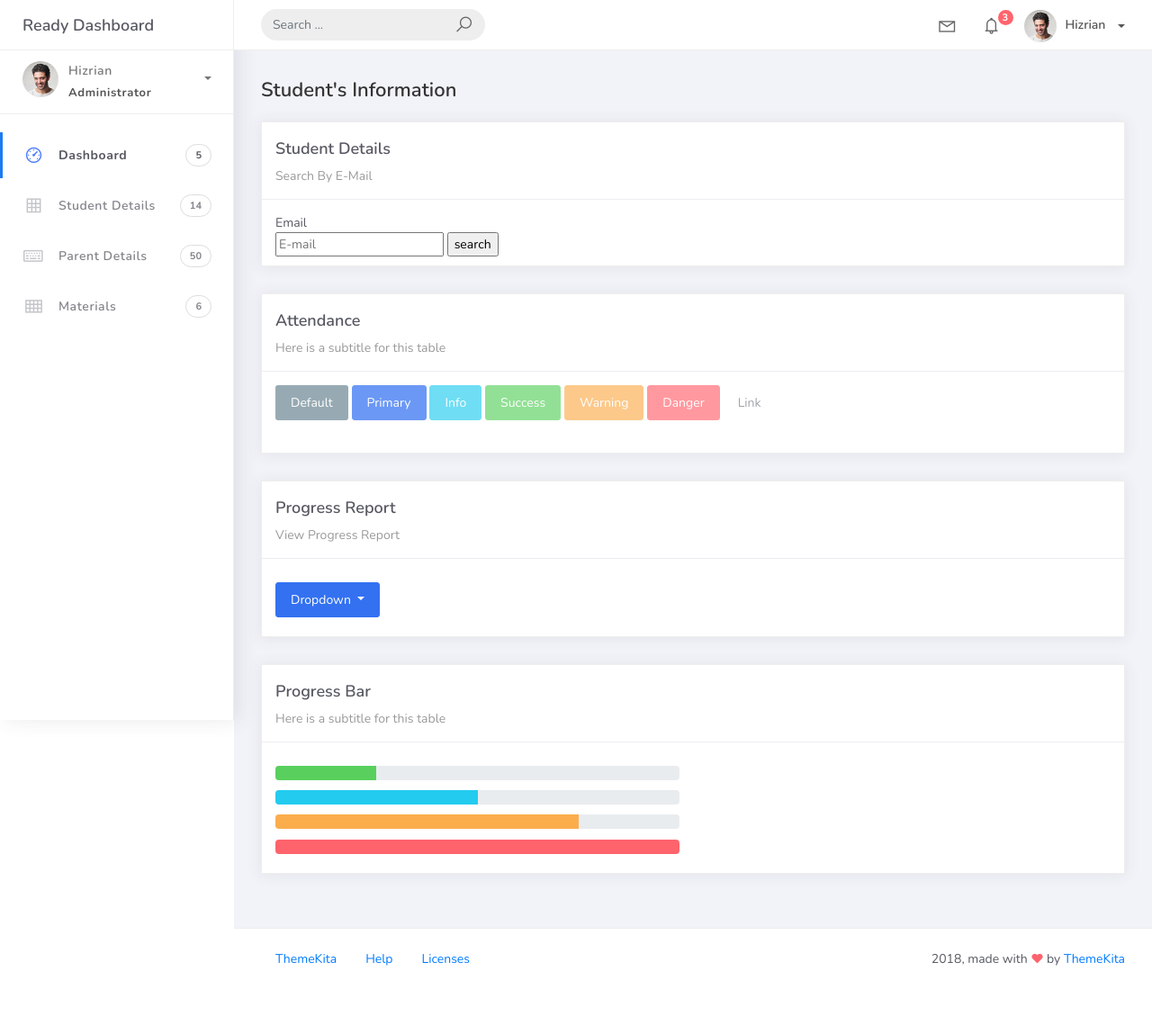
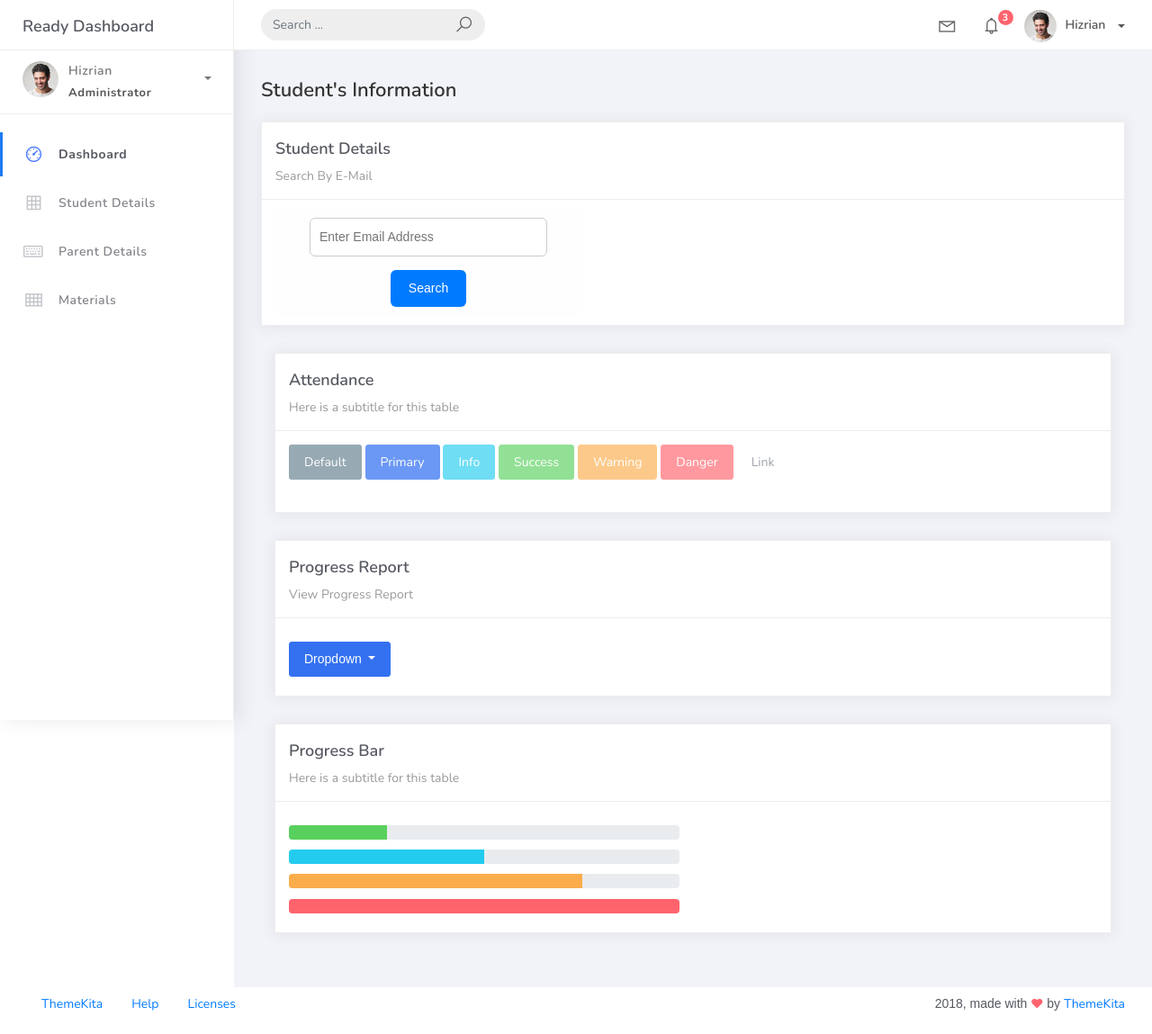
Before and after one commit to Sathvidhu/Mini-Project, a PHP site: page /student.php in a window 1280 px wide. Shown: the whole page at 90% size. Before the commit the page ends 1073 px from the top, so only its background shows below. Run offline with PHP 8.4, Linux system fonts and the light colour scheme; some libraries are stand-ins or nearby versions.

Commit message:
fix : changed student details viewing

```diff
--- a/admin/student.php
+++ b/admin/student.php
@@ -9,6 +9,110 @@
 	<link rel="stylesheet" href="assets/css/ready.css">
 	<link rel="stylesheet" href="assets/css/demo.css">
 	 <script src="https://cdn.jsdelivr.net/npm/sweetalert2@11"></script>
+	 <style>
+        body {
+            font-family: Arial, sans-serif;
+        }
+
+        .search-container {
+            margin: 10px ;
+            width: 350px;
+            padding: 10px;
+            background-color: #fffefeff;
+            border-radius: 10px;
+
+            text-align: center;
+        }
+
+        .search-container h2 {
+            margin-bottom: 20px;
+            color: #333;
+        }
+
+        .search-container input[type="email"] {
+            width: 80%;
+            padding: 10px;
+            margin-bottom: 15px;
+            border: 1px solid #ccc;
+            border-radius: 6px;
+            font-size: 14px;
+        }
+
+        .search-container input[type="submit"] {
+            padding: 10px 20px;
+            background-color: #007BFF;
+            color: white;
+            border: none;
+            border-radius: 6px;
+            cursor: pointer;
+            font-size: 14px;
+            transition: background-color 0.3s ease;
+        }
+
+        .search-container input[type="submit"]:hover {
+            background-color: #0056b3;
+        }
+    </style>
+	<style>
+    /* Style only the table with class 'student-table' */
+    table.student-table {
+        width: 90%;
+        margin: 30px auto;
+        border-collapse: collapse;
+        background-color: #fff;
+        border-radius: 10px;
+        overflow: hidden;
+        font-family: Arial, sans-serif;
+        box-shadow: 0 0 10px rgba(0, 0, 0, 0.1);
+    }
+
+    table.student-table th {
+        background-color: #323b2eff;
+        color: #fff;
+        padding: 12px;
+        font-size: 16px;
+        text-align: center;
+    }
+
+    table.student-table td {
+        padding: 10px 12px;
+        text-align: center;
+        border-bottom: 1px solid #ddd;
+        font-size: 14px;
+    }
+
+    table.student-table tr:hover {
+        background-color: #f2f2f2;
+    }
+
+    table.student-table td input[type="button"] {
+        padding: 6px 14px;
+        margin: 4px;
+        border: none;
+        border-radius: 4px;
+        font-size: 14px;
+        cursor: pointer;
+        transition: 0.2s;
+    }
+
+    table.student-table td a:first-child input[type="button"] {
+        background-color: #28a745;
+        color: white;
+    }
+
+    table.student-table td a:first-child input[type="button"]:hover {
+        background-color: #218838;
+    }
+
+    table.student-table td a:last-child input[type="button"] {
+        background-color: #dc3545;
+        color: white;
+    }
+
+    table.student-table td a:last-child input[type="button"]:hover {
+        background-color: #c82333;
+    }
+</style>
 </head>
 <body>
 	<div class="wrapper">
@@ -171,28 +275,24 @@
 							<a href="index.php">
 								<i class="la la-dashboard"></i>
 								<p>Dashboard</p>
-								<span class="badge badge-count">5</span>
 							</a>
 						</li>
 						<li class="nav-item">
 							<a href="student.php">
 								<i class="la la-table"></i>
 								<p>Student Details</p>
-								<span class="badge badge-count">14</span>
 							</a>
 						</li>
 						<li class="nav-item">
 							<a href="parent.php">
 								<i class="la la-keyboard-o"></i>
 								<p>Parent Details</p>
-								<span class="badge badge-count">50</span>
 							</a>
 						</li>
 						<li class="nav-item">
 							<a href="material.php">
 								<i class="la la-th"></i>
 								<p>Materials</p>
-								<span class="badge badge-count">6</span>
 							</a>
 						</li>
 					</ul>
@@ -209,17 +309,17 @@
 										<h4 class="card-title">Student Details</h4>
 										<p class="card-category">Search By E-Mail</p>
 									</div>
-									<div class="card-body" >
-										<form action="" method="get">
-											<th>Email</th>
-											<br>
-											<td><input type="email" placeholder="E-mail" name="email"></td>
-											<td colspan="2"><input type="submit" value="search" id="btn" name="search1"></td>
+									<div class="search-container">
 
-	 									</form>
+        								<form method="get" action="">
+            								<input type="email" name="email" placeholder="Enter Email Address" required>
+            								<br>
+            								<input type="submit" name="search1" value="Search">
+        								</form>
+    								</div>
 											<table>
 												<?php
-        if(isset($_GET['search1'])){
+        if (isset($_GET['search1'])){
             $email=$_GET['email'];
 
             $conn=mysqli_connect('localhost','root','','smartstudy');
@@ -228,14 +328,16 @@
             if(mysqli_num_rows($result)>0){
                 while($row=mysqli_fetch_array($result)){
                     ?>
-                <table border="1" >
+                <table border="1" class="student-table" >
                 <th>fname</th>
                 <th>class</th>
                 <th>age</th>
                 <th>email</th>
                 <th>gender</th>
+				<th>School Name</th>
 
-                <th id="action">Action</th>
+
+                <th id="action" style="text: center">Action</th>
             </tr>
              <tr>
                 <td><?php echo $row['fname']; ?></td>
@@ -243,8 +345,7 @@
                 <td><?php echo $row['age']; ?></td>
                 <td><?php echo $row['email']; ?></td>
                 <td><?php echo $row['gender']; ?></td>
-
-
+				<td><?php echo $row['sname']; ?></td>
                 <td id="action"><a href="student.php?edit=<?php echo $row['email'];  ?>"> <input style="margin-left: 30px;" type="button" value="Edit"></a>
                   <a href="student.php?delete=<?php echo $row['email'];  ?>">  <input style="margin-left: 20px;" type="button" value="Delete"></a></td>
             </tr>
@@ -292,13 +393,13 @@
                 while($row=mysqli_fetch_array($result)){
                     ?>
                     <form action="" method="post">
-                        <table align="center">
+                        <table align="center"class="student-table">
                             <tr>
                                 <td>First Name:</td>
                                 <td><input type="text" name="fname" value="<?php echo $row['fname']; ?>"></td>
                             </tr>
                             <tr>
-                                <td>Last Name:</td>
+                                <td>class:</td>
                                 <td><input type="text" name="class" value="<?php echo $row['class']; ?>"></td>
                             </tr>
                             <tr>
@@ -309,13 +410,17 @@
                                 <td>Mobile:</td>
                                 <td><input type="text" name="email" value="<?php echo $row['email']; ?>"></td>
                             </tr>
+							<tr>
+                                <td>Age:</td>
+                                <td><input type="text" name="age" value="<?php echo $row['age']; ?>"></td>
+                            </tr>
                             <tr>
-                                <td>Gender</td>
+                                <td>Gender:</td>
                                 <td><input type="text" name="gender" value="<?php echo $row['gender']; ?>"></td>
                             </tr>
                             <tr>
                                 <td></td>
-                                <td><input type="submit" name="save" value="Save"></td>
+                                <td><input type="submit" name="save" value="Save" style="background-color: #137c9cff; color: white; padding: 10px 20px; border: none; border-radius: 5px;"></td>
                             </tr>
 
                 <?php
```
